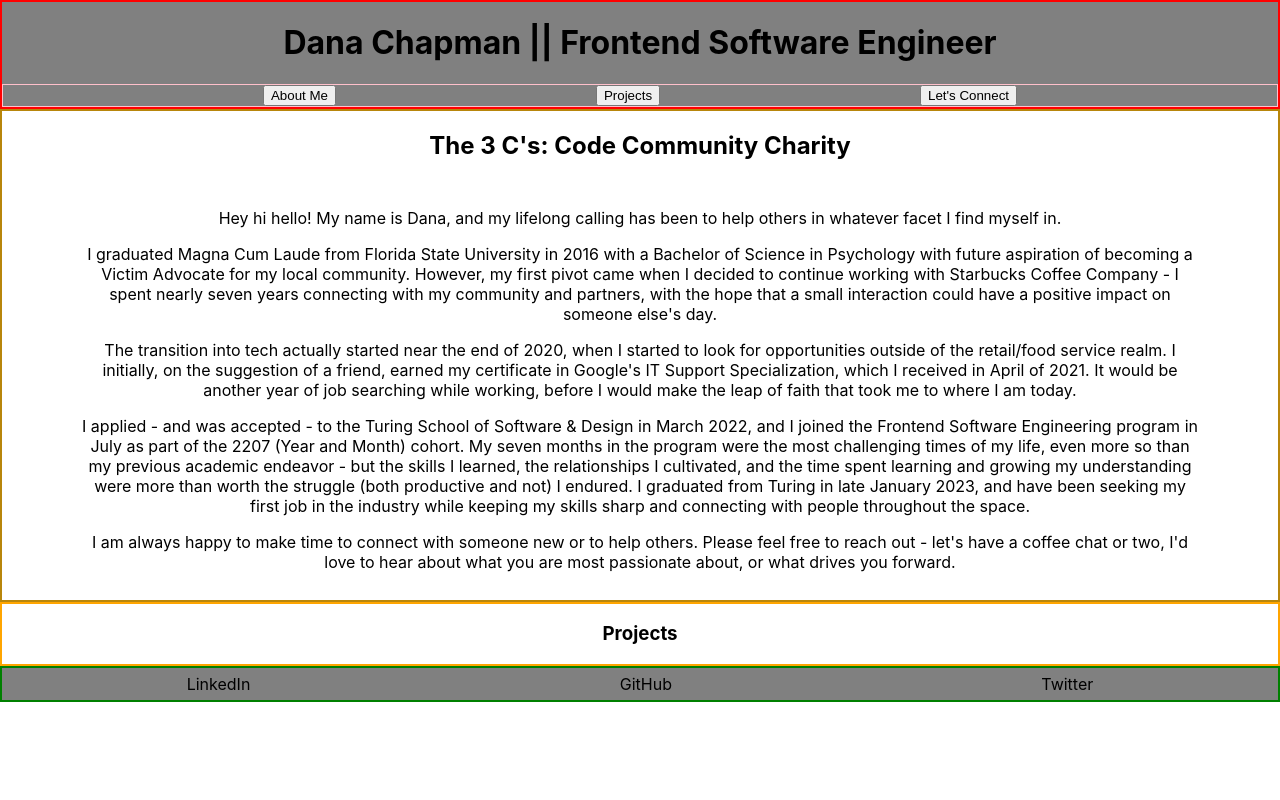
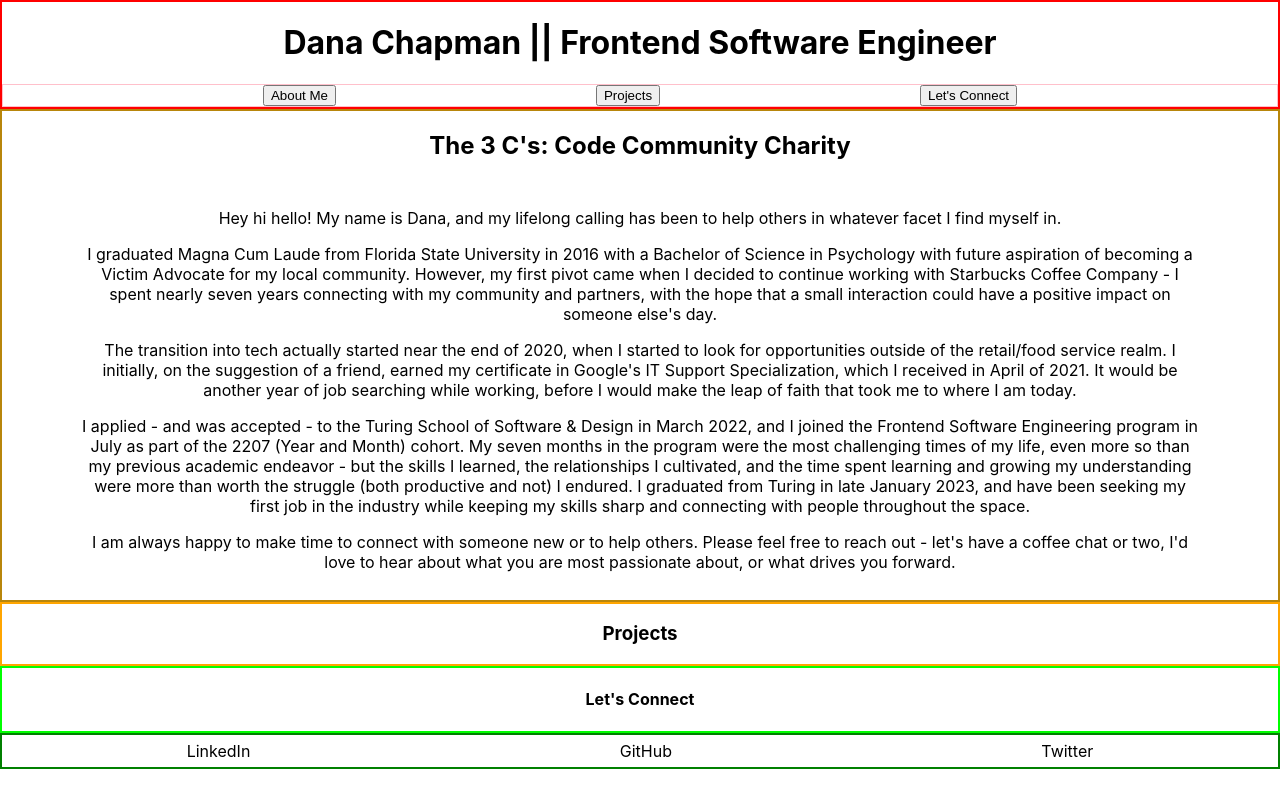
Before and after one commit to danalchapman/portfolio, a React (Create React App) app: page /about in a window 1280 px wide. Built offline with nearby package versions, Linux system fonts and the light colour scheme.

Commit message:
Add Connect Component border and minor adjustments for other Components

```diff
--- a/src/Components/App/App.js
+++ b/src/Components/App/App.js
@@ -1,6 +1,7 @@
 import { Nav } from '../Nav/Nav'
 import { About } from '../About/About'
-import { Projects } from '../Projects/Projects';
+import { Projects } from '../Projects/Projects'
+import { Connect } from '../Connect/Connect'
 import { FindMe } from '../FindMe/FindMe'
 import './App.css';
 
@@ -10,6 +11,7 @@ export const App = () => {
       <Nav />
       <About />
       <Projects />
+      <Connect />
       <FindMe />
     </main>
   );
--- a/src/Components/Connect/Connect.css
+++ b/src/Components/Connect/Connect.css
@@ -0,0 +1,3 @@
+.connect-container {
+    border: 2px solid lime;
+}
--- a/src/Components/Connect/Connect.js
+++ b/src/Components/Connect/Connect.js
@@ -0,0 +1,9 @@
+import './Connect.css'
+
+export const Connect = () => {
+    return (
+        <section className='connect-container'>
+            <h4>Let's Connect</h4>
+        </section>
+    )
+}
--- a/src/Components/FindMe/FindMe.css
+++ b/src/Components/FindMe/FindMe.css
@@ -1,6 +1,6 @@
 .footer-container {
     align-items: center;
-    background-color: gray;
+    background-color: white;
     border: 2px solid green;
     display: flex;
     height: 2rem;
--- a/src/Components/Nav/Nav.css
+++ b/src/Components/Nav/Nav.css
@@ -1,5 +1,5 @@
 .header-container {
-    background-color: grey;
+    background-color: white;
     border: 2px solid red;
     position: sticky;
     top: 0;
```
